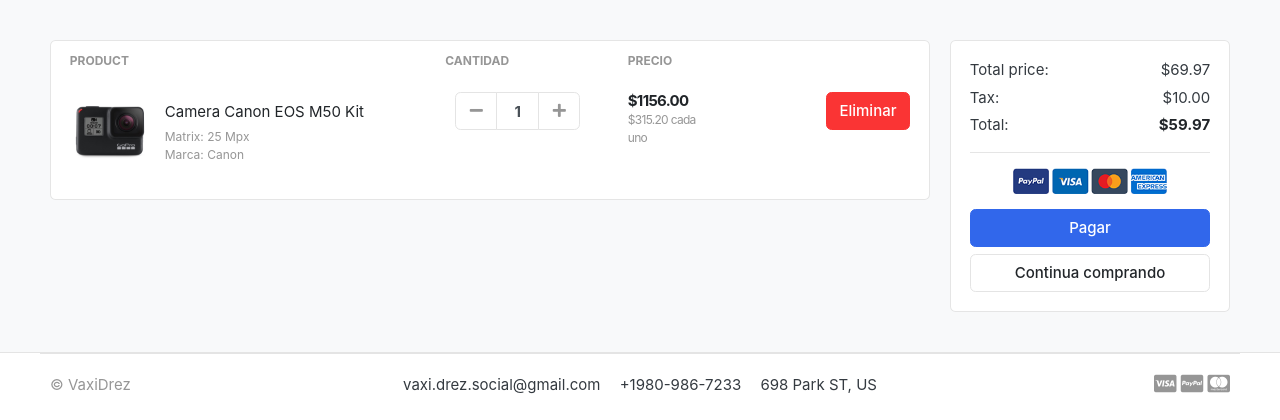
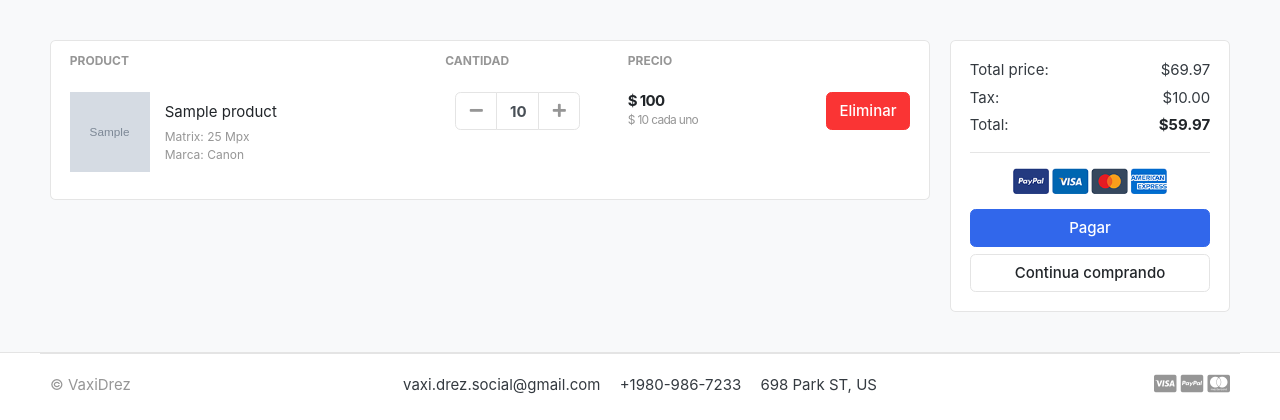
Before and after one commit to jornkbz/ecommerce-django, a Django app: template templates/store/cart.html in a window 1280 px wide. Shown: the part 118-538 px from the top of the page. Run offline with Django 4.2, Linux system fonts and the light colour scheme; the template is opened without the code that fills it: values that come from a table or form of the project are taken from there, others are empty; tables that the repository leaves empty hold one stand-in row (values such as "Sample post"); grey boxes marked "Sample" are stand-in pictures; parts of the project's set-up code (start-up, migrations or seed data) failed here and were passed over; some web fonts are replaced.

Commit message:
156 implementar data carrito de compras

```diff
--- a/carts/models.py
+++ b/carts/models.py
@@ -17,5 +17,8 @@
     is_active = models.BooleanField(default=True)
 
 
-    def __str__(self):
+    def sub_total(self):
+        return self.product.price * self.quantity
+
+    def __unicode__(self):
         return self.product
--- a/templates/store/cart.html
+++ b/templates/store/cart.html
@@ -20,12 +20,14 @@
     </tr>
     </thead>
     <tbody>
+
+    {% for cart_item in cart_items %}
     <tr>
         <td>
             <figure class="itemside align-items-center">
-                <div class="aside"><img src="./images/items/11.jpg" class="img-sm"></div>
+                <div class="aside"><img src="{{ cart_item.product.images.url }}" class="img-sm"></div>
                 <figcaption class="info">
-                    <a href="#" class="title text-dark">Camera Canon EOS M50 Kit</a>
+                    <a href="#" class="title text-dark">{{ cart_item.product.product_name }}</a>
                     <p class="text-muted small">Matrix: 25 Mpx <br> Marca: Canon</p>
                 </figcaption>
             </figure>
@@ -37,7 +39,7 @@
                                 <div class="input-group-prepend">
                                 <button class="btn btn-light" type="button" id="button-plus"> <i class="fa fa-minus"></i> </button>
                                 </div>
-                                <input type="text" class="form-control"  value="1">
+                                <input type="text" class="form-control"  value="{{ cart_item.quantity }}">
                                 <div class="input-group-append">
                                 <button class="btn btn-light" type="button" id="button-minus"> <i class="fa fa-plus"></i> </button>
                                 </div>
@@ -46,14 +48,18 @@
         </td>
         <td>
             <div class="price-wrap">
-                <var class="price">$1156.00</var>
-                <small class="text-muted"> $315.20 cada uno </small>
+                <var class="price">$ {{ cart_item.sub_total }}</var>
+                <small class="text-muted">$ {{cart_item.product.price}}  cada uno </small>
             </div> <!-- price-wrap .// -->
         </td>
         <td class="text-right">
         <a href="" class="btn btn-danger"> Eliminar</a>
         </td>
     </tr>
+    {% endfor %}
+
+
+
     </tbody>
     </table>
     </div> <!-- card.// -->
```
Also changed, not shown: carts/views.py (+21 -2 lines).
